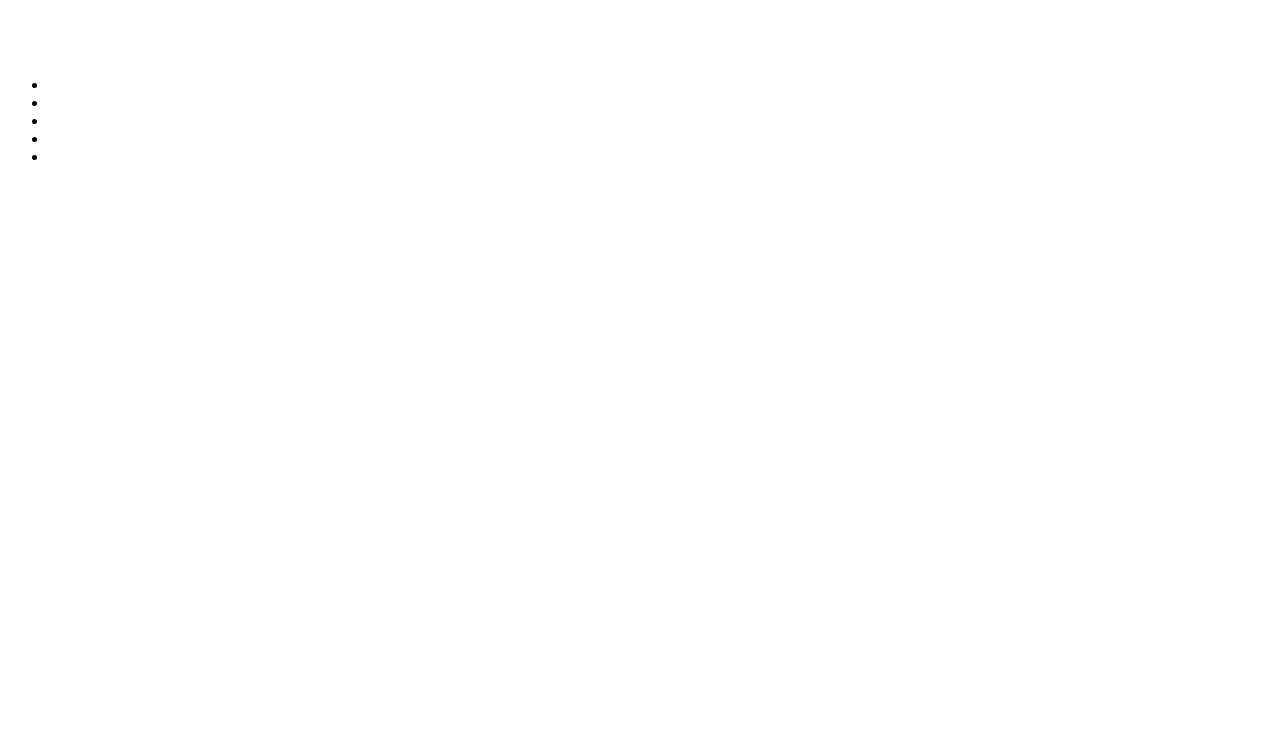
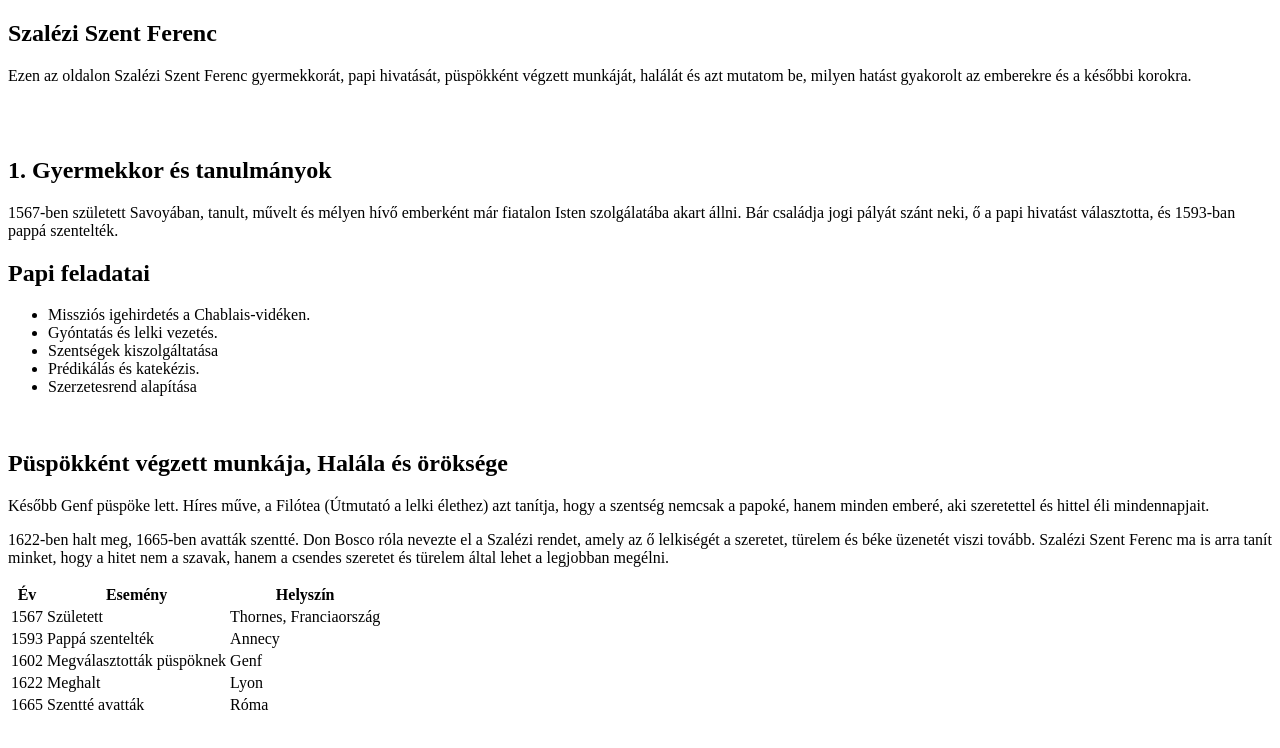
Before and after one commit to adrianhelllo/ikt_torino_projekt, a plain HTML site: page Fazekas_Milan/SzaleziFerenc.html in a window 1280 px wide. Drawn offline with Linux system fonts and the light colour scheme.

Commit message:
HTML Szalezi Szent Ferenc

```diff
--- a/Fazekas_Milan/SzaleziFerenc.html
+++ b/Fazekas_Milan/SzaleziFerenc.html
@@ -1,49 +1,89 @@
 <!DOCTYPE html>
 <html lang="hu">
+
 <head>
     <meta charset="UTF-8">
     <meta name="viewport" content="width=device-width, initial-scale=1.0">
     <meta name="description" content="">
     <meta name="keywords" content="">
-        <title>Document</title>
+    <link rel="stylesheet" href="style.css">
+    <title>Document</title>
 </head>
+
 <body>
     <header>
         <h3></h3>
         <nav></nav>
     </header>
     <main>
-        <article>
-            <h1></h1>
-            <p></p>
+        <article id="article1">
+            <h1>Szalézi Szent Ferenc</h1>
+            <p>Ezen az oldalon Szalézi Szent Ferenc gyermekkorát, papi hivatását, püspökként végzett munkáját, halálát
+                és azt mutatom be, milyen hatást gyakorolt az emberekre és a későbbi korokra.</p>
             <img src="" alt="">
         </article>
-        <article>
+        <article id="article2">
             <img src="" alt="">
             <section>
-                <h2></h2>
-                <p></p>
+                <h2>1. Gyermekkor és tanulmányok</h2>
+                <p>1567-ben született Savoyában, tanult, művelt és mélyen hívő emberként már fiatalon Isten szolgálatába
+                    akart állni. Bár családja jogi pályát szánt neki, ő a papi hivatást választotta, és 1593-ban pappá
+                    szentelték.</p>
             </section>
         </article>
-        <article>
+        <article id="article3">
             <section>
-                <h2></h2>
+                <h2>Papi feladatai</h2>
                 <ul>
-                    <li></li>
-                    <li></li>
-                    <li></li>
-                    <li></li>
-                    <li></li>
+                    <li>Missziós igehirdetés a Chablais-vidéken.</li>
+                    <li>Gyóntatás és lelki vezetés.</li>
+                    <li>Szentségek kiszolgáltatása</li>
+                    <li>Prédikálás és katekézis.</li>
+                    <li>Szerzetesrend alapítása</li>
                 </ul>
             </section>
             <img src="" alt="">
         </article>
-        <article>
-            <h2></h2>
-            <p></p>
-            <p></p>
+        <article id="article4">
+            <h2>Püspökként végzett munkája, Halála és öröksége</h2>
+            <p>Később Genf püspöke lett. Híres műve, a Filótea (Útmutató a lelki élethez) azt tanítja, hogy a szentség
+                nemcsak a papoké, hanem minden emberé, aki szeretettel és hittel éli mindennapjait.</p>
+            <p>1622-ben halt meg, 1665-ben avatták szentté. Don Bosco róla nevezte el a Szalézi rendet, amely az ő
+                lelkiségét a szeretet, türelem és béke üzenetét viszi tovább.
+                Szalézi Szent Ferenc ma is arra tanít minket, hogy a hitet nem a szavak, hanem a csendes szeretet és
+                türelem által lehet a legjobban megélni.
+            </p>
             <table>
-
+                <tr>
+                    <th>Év</th>
+                    <th>Esemény</th>
+                    <th>Helyszín</th>
+                </tr>
+                <tr>
+                    <td>1567</td>
+                    <td>Született</td>
+                    <td>Thornes, Franciaország</td>
+                </tr>
+                <tr>
+                    <td>1593</td>
+                    <td>Pappá szentelték</td>
+                    <td>Annecy</td>
+                </tr>
+                <tr>
+                    <td>1602</td>
+                    <td>Megválasztották püspöknek</td>
+                    <td>Genf</td>
+                </tr>
+                <tr>
+                    <td>1622</td>
+                    <td>Meghalt</td>
+                    <td>Lyon</td>
+                </tr>
+                <tr>
+                    <td>1665</td>
+                    <td>Szentté avatták</td>
+                    <td>Róma</td>
+                </tr>
             </table>
         </article>
     </main>
@@ -51,4 +91,5 @@
         <h3></h3>
     </footer>
 </body>
+
 </html>
```
